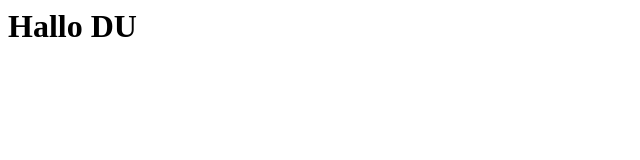
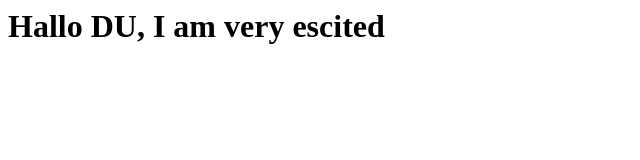
Before and after one commit to michaelschaudt/yaakov, a plain HTML site: page index.html in a window 1280 px wide. Shown: the whole page, without its empty margins (0-640 px from the left). Drawn offline with Linux system fonts and the light colour scheme.

Commit message:
Next Version of the Webfile

```diff
--- a/index.html
+++ b/index.html
@@ -5,6 +5,6 @@
         </title>
     </head>
     <body>
-        <h1>Hallo DU</h1>
+        <h1>Hallo DU, I am very escited</h1>
     </body>
 </html>
```
